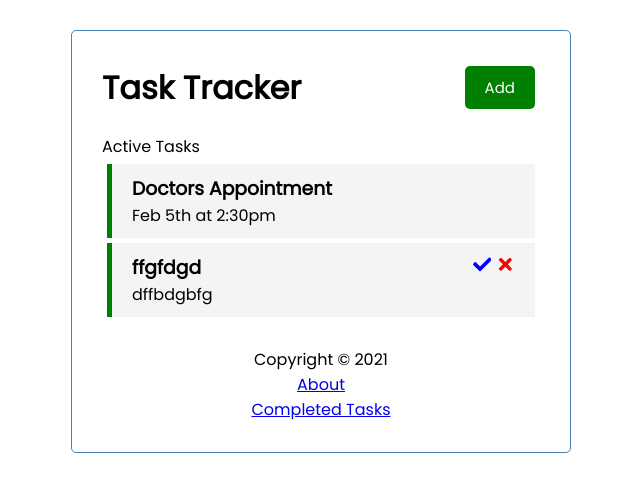
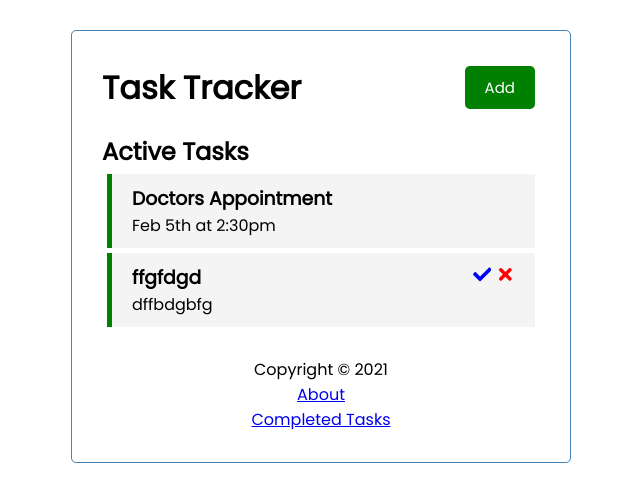
Before and after one commit to anshulag97/TaskTracker, a React (Create React App) app: page / in a window 1280 px wide. Shown: the top 502 px of the page, without its empty margins (319-959 px from the left). Built offline with nearby package versions, Linux system fonts and the light colour scheme; data requests are answered from the project's data file.

Commit message:
Update index.css

```diff
--- a/src/index.css
+++ b/src/index.css
@@ -1,4 +1,4 @@
-@import url('https://fonts.googleapis.com/css2?family=Poppins:wght@300;400&display=swap');
+@import url("https://fonts.googleapis.com/css2?family=Poppins:wght@300;400&display=swap");
 
 * {
   box-sizing: border-box;
@@ -7,7 +7,7 @@
 }
 
 body {
-  font-family: 'Poppins', sans-serif;
+  font-family: "Poppins", sans-serif;
 }
 
 .container {
@@ -18,6 +18,11 @@ body {
   border: 1px solid steelblue;
   padding: 30px;
   border-radius: 5px;
+}
+
+.title {
+  font-weight: bold;
+  font-size: 24px;
 }
 
 .header {
@@ -110,10 +115,3 @@ footer {
   margin-top: 30px;
   text-align: center;
 }
-.noActiveTask {
-  color: #c1c1ff;
-}
-
-.activeTask {
-  color: blue;
-}
```
